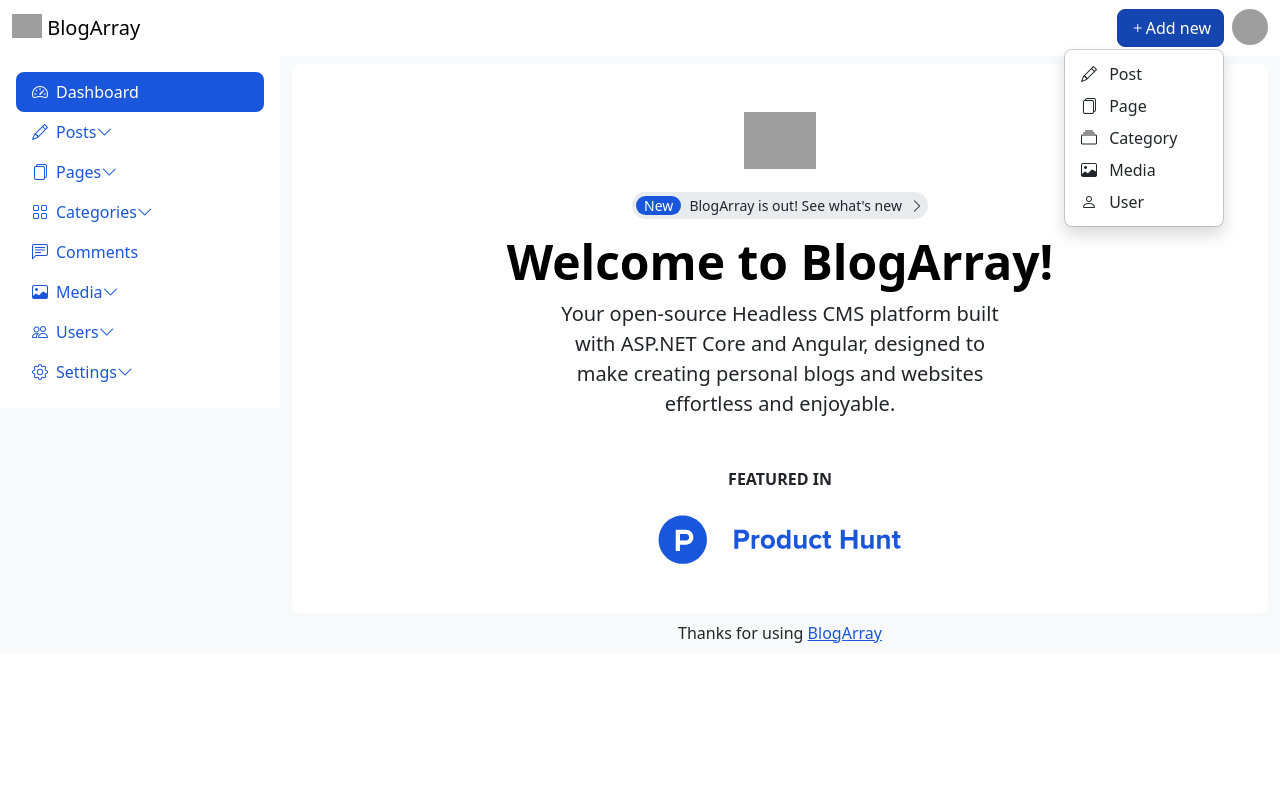
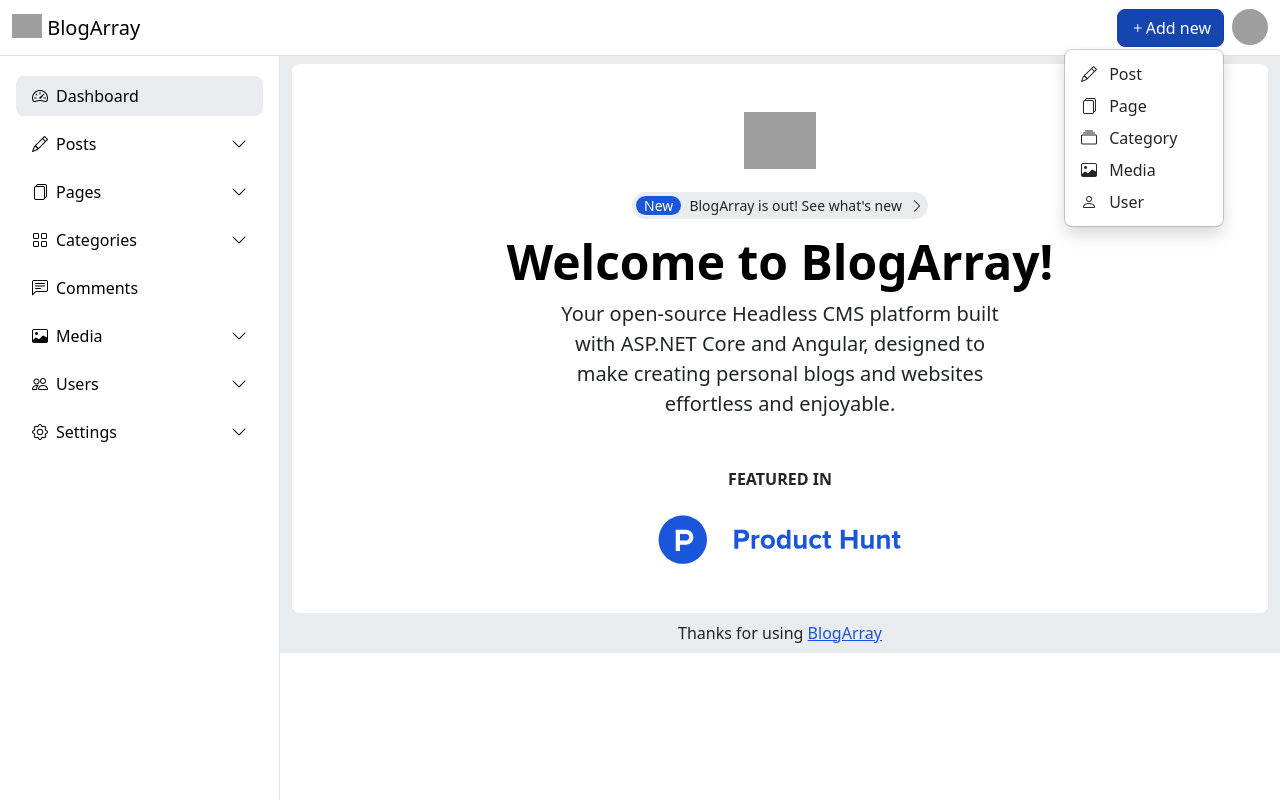
Before and after one commit to BlogArray/BlogArray, an Angular app in the folder src/BlogArray.Admin/: page /admin/#/dashboard in a window 1280 px wide. Both pictures are taken after a click on the button "Add new". Built offline with nearby package versions, Linux system fonts and the light colour scheme; grey boxes are pictures that could not be loaded.

Commit message:
dashboard ui

```diff
--- a/src/BlogArray.Admin/src/app/features/dashboard/dashboard.component.html
+++ b/src/BlogArray.Admin/src/app/features/dashboard/dashboard.component.html
@@ -54,7 +54,7 @@
             <span class="fw-semibold text-uppercase">FEATURED IN</span>
             <div class="flex flex-wrap justify-center items-center mt-4">
                 <a href="#" class="mb-5">
-                    <svg class="height-50" viewBox="0 0 208 42" fill="none" xmlns="http://www.w3.org/2000/svg">
+                    <svg class="height-50p" viewBox="0 0 208 42" fill="none" xmlns="http://www.w3.org/2000/svg">
                         <path
                             d="M42.7714 20.729C42.7714 31.9343 33.6867 41.019 22.4814 41.019C11.2747 41.019 2.19141 31.9343 2.19141 20.729C2.19141 9.52228 11.2754 0.438965 22.4814 0.438965C33.6867 0.438965 42.7714 9.52297 42.7714 20.729Z"
                             fill="currentColor" />
--- a/src/BlogArray.Admin/src/app/layout/portal-layout/portal-header/portal-header.component.html
+++ b/src/BlogArray.Admin/src/app/layout/portal-layout/portal-header/portal-header.component.html
@@ -1,7 +1,8 @@
-<nav class="navbar navbar-expand-lg fixed-top bg-body app-navbar">
+<nav class="navbar navbar-expand-lg fixed-top bg-body app-navbar border-bottom">
     <div class="container-fluid">
-        <button class="navbar-toggler" type="button" aria-label="Toggle navigation">
-            <span class="navbar-toggler-icon"></span>
+        <button class="navbar-toggler border-0" type="button" aria-label="Toggle navigation"
+            (click)="toggleMobileMenu()">
+            <i class="bi bi-list"></i>
         </button>
         <a class="navbar-brand fw-medium" [routerLink]="['/']">
             <img src="https://flowbite.s3.amazonaws.com/logo.svg" alt="Logo" width="30" height="24"
@@ -25,7 +26,7 @@
                 </ul>
             </div>
             <div class="dropdown" ngbDropdown display="dynamic" placement="bottom-end">
-                <a href="#" class="d-block link-body-emphasis text-decoration-none no-toggle" ngbDropdownToggle>
+                <a class="d-block link-body-emphasis text-decoration-none no-toggle cursor-pointer" ngbDropdownToggle>
                     <img src="https://github.com/mdo.png" alt="mdo" width="36" height="36" class="rounded-circle">
                 </a>
                 <ul ngbDropdownMenu class="dropdown-menu shadow">
--- a/src/BlogArray.Admin/src/app/layout/portal-layout/portal-header/portal-header.component.ts
+++ b/src/BlogArray.Admin/src/app/layout/portal-layout/portal-header/portal-header.component.ts
@@ -1,4 +1,4 @@
-import { Component } from '@angular/core';
+import { Component, EventEmitter, Output } from '@angular/core';
 
 @Component({
   selector: 'portal-header',
@@ -6,5 +6,11 @@
   styleUrl: './portal-header.component.scss'
 })
 export class PortalHeaderComponent {
+  mobileMenuOpen = false;
+  @Output() togleSidebar = new EventEmitter<boolean>();
 
+  toggleMobileMenu() {
+    this.mobileMenuOpen = !this.mobileMenuOpen;
+    this.togleSidebar.emit(this.mobileMenuOpen);
+  }
 }
--- a/src/BlogArray.Admin/src/app/layout/portal-layout/portal-layout.component.html
+++ b/src/BlogArray.Admin/src/app/layout/portal-layout/portal-layout.component.html
@@ -1,14 +1,13 @@
-<div class="bg-body-tertiary app-layout">
-    <portal-header></portal-header>
-
-    <main class="app-main d-flex flex-nowrap">
+<div class="bg-body-secondary app-layout">
+    <portal-header (togleSidebar)="toggleMobileMenu($event)"></portal-header>
+    <main class="app-main" [class.open]="mobileMenuOpen">
         <portal-sidenav></portal-sidenav>
-        <div class="flex flex-col min-h-screen">
-            <div class="app-body container-fluid mt-2">
+        <div class="d-flex flex-column app-container">
+            <div class="app-body container-fluid mt-2 h-full">
                 <router-outlet></router-outlet>
             </div>
             <footer class="p-2">
-                <div class="container mx-auto text-center text-gray-500 dark:text-gray-400">
+                <div class="mx-auto text-center">
                     Thanks for using <a href="https://github.com/BlogArray/BlogArray" target="_blank"
                         class="text-blue-600 dark:text-blue-500 hover:underline">BlogArray</a>
                 </div>
--- a/src/BlogArray.Admin/src/app/layout/portal-layout/portal-layout.component.ts
+++ b/src/BlogArray.Admin/src/app/layout/portal-layout/portal-layout.component.ts
@@ -23,9 +23,8 @@
     }
   }
 
-
-  toggleMobileMenu() {
-    this.mobileMenuOpen = !this.mobileMenuOpen;
+  toggleMobileMenu(e: boolean) {
+    this.mobileMenuOpen = e;
   }
 
   toggleTheme() {
--- a/src/BlogArray.Admin/src/app/layout/portal-layout/portal-sidenav/portal-sidenav.component.html
+++ b/src/BlogArray.Admin/src/app/layout/portal-layout/portal-sidenav/portal-sidenav.component.html
@@ -1,22 +1,23 @@
-<aside class="d-flex flex-column flex-shrink-0 p-3 bg-body app-sidenav open">
+<aside class="d-flex flex-column flex-shrink-0 p-3 bg-body app-sidenav border-end">
     <ul class="nav nav-pills flex-column mb-auto">
-        <li *ngFor="let item of menuItems" class="nav-item">
-            <a [routerLink]="[item.link]" routerLinkActive="active" class="nav-link"
+        <li *ngFor="let item of menuItems" class="nav-item py-1">
+            <a [routerLink]="[item.link]" routerLinkActive="bg-body-secondary" class="nav-link text-body-emphasis"
                 *ngIf="item.items.length==0; else nestedTemp">
                 <i class="bi bi-{{item.icon}} me-2"></i>
                 <span class="ml-3">{{item.name}}</span>
             </a>
             <ng-template #nestedTemp>
                 <tw-collapse [isOpen]="isSidemavOpened(item.items)">
-                    <button type="button" collapsibleTrigger class="flex items-center nav-link"
+                    <button type="button" collapsibleTrigger class="d-flex nav-link w-100 text-body-emphasis"
                         aria-controls="dropdown-pages" data-collapse-toggle="dropdown-pages">
                         <i class="bi bi-{{item.icon}} me-2"></i>
-                        <span class="flex-1 ml-3 text-left whitespace-nowrap">{{item.name}}</span>
+                        <span class="flex-1 ml-3 text-start">{{item.name}}</span>
                         <i class="bi bi-chevron-down"></i>
                     </button>
-                    <ul collapsibleContent id="dropdown-pages" class="py-2 space-y-2 nav nav-pills flex-column mb-auto">
-                        <li *ngFor="let subitem of item.items">
-                            <a [routerLink]="[subitem.link]" routerLinkActive="active" class="nav-link">
+                    <ul collapsibleContent id="dropdown-pages" class="py-2 nav nav-pills flex-column mb-auto">
+                        <li *ngFor="let subitem of item.items" class="nav-item py-1">
+                            <a [routerLink]="[subitem.link]" routerLinkActive="bg-body-secondary"
+                                class="nav-link pl-11 text-body-emphasis">
                                 {{subitem.name}}
                             </a>
                         </li>
--- a/src/BlogArray.Admin/src/styles.scss
+++ b/src/BlogArray.Admin/src/styles.scss
@@ -16,8 +16,6 @@
 $body-bg: #ffffff; // Background for the whole body
 $background-color: #f0f0f0; // Some general background color
 
-// Import rest of Bootstrap
-@import "../node_modules/bootstrap/scss/bootstrap";
 /* Importing Bootstrap SCSS file. */
 @import 'bootstrap/scss/bootstrap';
 
@@ -37,21 +35,62 @@
         margin-top: 56px;
 
         .app-sidenav {
+            height: 100%;
             width: 0px;
-            display: none !important;
+            display: none;
+            position: fixed;
+            overflow: auto;
         }
 
-        .app-sidenav.open {
-            width: 280px;
-            display: block !important;
+        &.open {
+            .app-sidenav {
+                width: 100%;
+                opacity: 100 !important;
+                display: block !important;
+            }
         }
 
-        .app-body {
-            width: 100%;
+        .app-container {
+            margin-left: 0;
         }
     }
 }
 
-.height-50 {
+.h-full {
+    height: 100%;
+}
+
+@media (min-width: 768px) {
+    .app-sidenav {
+        width: 280px !important;
+        display: block !important;
+    }
+
+    .app-container {
+        margin-left: 280px !important;
+    }
+}
+
+@media only screen and (max-width: 768px) {
+    .app-layout {
+        .app-sidenav {
+            opacity: 0 !important;
+        }
+    }
+}
+
+.height-50p {
     height: 50px;
 }
+
+.flex-1 {
+    flex: 1 1 0%;
+}
+
+.pl-11 {
+    padding-left: 2.75rem;
+}
+
+.cursor-pointer {
+    cursor: pointer;
+}
```
